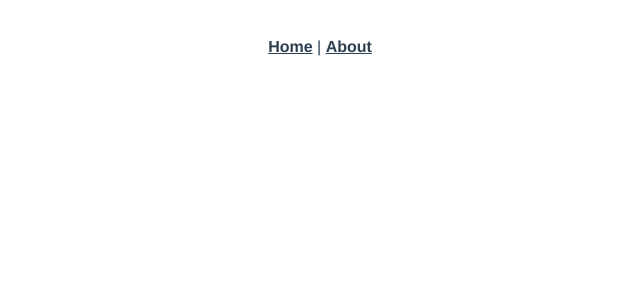
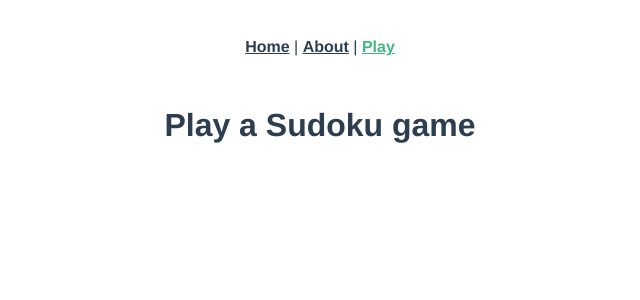
Before and after one commit to roooodcastro/sudoku, a Vue app in the folder web/: page /play in a window 1280 px wide. Before the commit this address had no page. Shown: the top 300 px of the page, without its empty margins (320-960 px from the left). Built offline with nearby package versions, Linux system fonts and the light colour scheme.

Commit message:
Add blank Play page

```diff
--- a/web/src/App.vue
+++ b/web/src/App.vue
@@ -1,7 +1,8 @@
 <template>
   <div id="nav">
     <router-link to="/">Home</router-link> |
-    <router-link to="/about">About</router-link>
+    <router-link to="/about">About</router-link> |
+    <router-link to="/play">Play</router-link>
   </div>
   <router-view/>
 </template>
--- a/web/src/router/index.js
+++ b/web/src/router/index.js
@@ -14,6 +14,11 @@ const routes = [
     // this generates a separate chunk (about.[hash].js) for this route
     // which is lazy-loaded when the route is visited.
     component: () => import(/* webpackChunkName: "about" */ '../views/About.vue')
+  },
+  {
+    path: '/play',
+    name: 'Play',
+    component: () => import(/* webpackChunkName: "play" */ '../views/Play.vue')
   }
 ]
 
--- /dev/null
+++ b/web/src/views/Play.vue
@@ -0,0 +1,5 @@
+<template>
+  <div class="play">
+    <h1>Play a Sudoku game</h1>
+  </div>
+</template>
```
